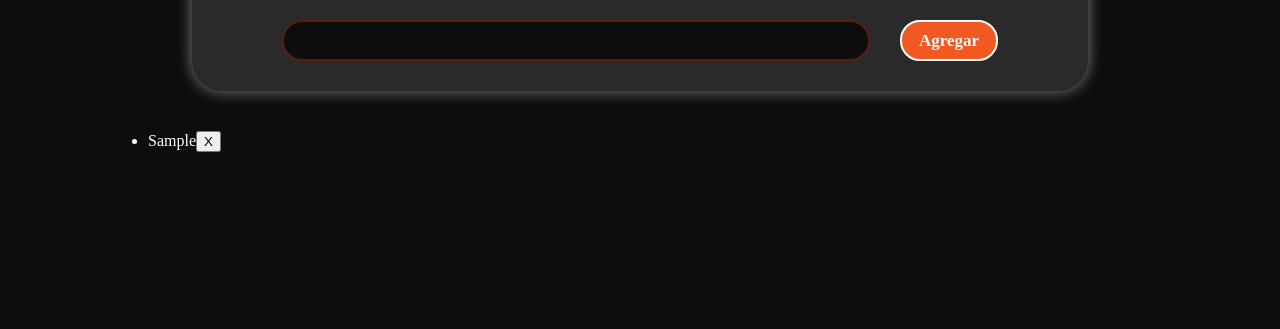
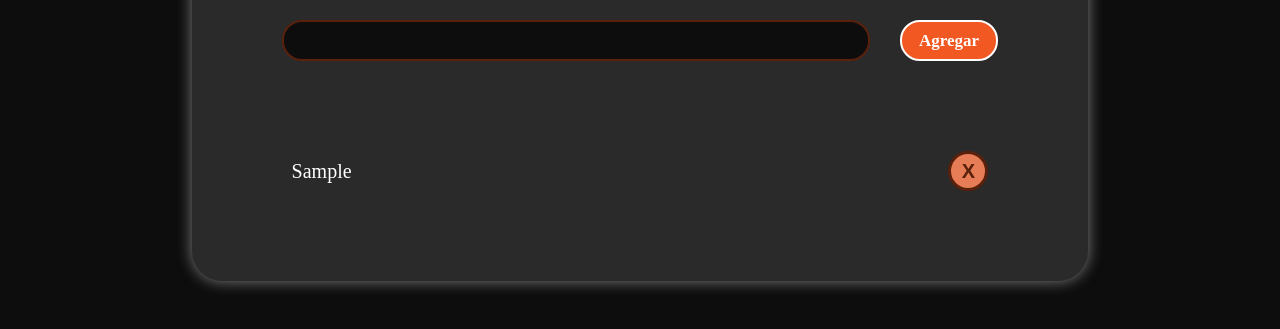
Before and after one commit to valentinomaseda/lista-de-tareas, a plain HTML site: page index.html in a window 1280 px wide. Both pictures are taken after typing "Sample" into the empty fields and a click on the button "Agregar". Shown: the part 219-548 px from the top of the page. Drawn offline with Linux system fonts and the light colour scheme; a web font is replaced by a local one.

Commit message:
se corrigieron bugs y se agregó la funcionalidad de eliminar tarea

```diff
--- a/index.html
+++ b/index.html
@@ -27,9 +27,9 @@
             <input type="text" id="task">
             <button class="botonAdd" onclick="addTask()">Agregar</button>
         </div>
+
+        <ul id="taskList"></ul>
     </main>
-
-    <ul id="taskList"></ul>
 
     <footer>
 
--- a/script.js
+++ b/script.js
@@ -12,6 +12,7 @@ function addTask() {
         const deleteButton = document.createElement("button");
         deleteButton.textContent = "X";
         deleteButton.className = "deleteButton";
+        deleteButton.onclick = function() {deleteTask(this)};
         /* desarrollar que se elimine */
 
         listItem.appendChild(span);
@@ -22,3 +23,15 @@ function addTask() {
         taskInput.value = "";
     }
 }
+
+function deleteTask(button) {
+    button.parentElement.remove();
+}
+
+const taskInput = document.getElementById("task");
+
+taskInput.addEventListener('keypress', function(event) {
+    if (event.key === 'Enter') {
+        addTask();
+    }
+})
--- a/styles.css
+++ b/styles.css
@@ -130,5 +130,46 @@ input:hover {
     width: 80%;
     margin: auto;
     display: flex;
+    flex-direction: column;
     margin-top: 40px;
+    padding: 40px;
+    font-size: 20px;
 }
+
+span {
+    margin-right: 40px;
+}
+
+main ul li {
+    margin: 10px;
+    display: flex;
+    justify-content: space-between;
+    align-items: center;
+    text-align: center;
+    transition: all .05s ease;
+    padding-bottom: 10px;
+    overflow-wrap: break-word;
+    word-break: break-word;
+}
+
+main ul li:hover {
+    border-bottom: 2px solid white;
+}
+
+.deleteButton {
+    border-radius: 50%;
+    min-height: 40px;
+    min-width: 40px;
+    border: 3px solid #59200B;
+    background-color: #e77d56;
+    color: #59200B;
+    font-size: 20px;
+    font-weight: bold;
+    cursor: pointer;
+    transition: background-color .3s ease, transform .3s ease;
+}
+
+.deleteButton:hover {
+    background-color: #e09478;
+    transform: scale(1.1);
+}
```
